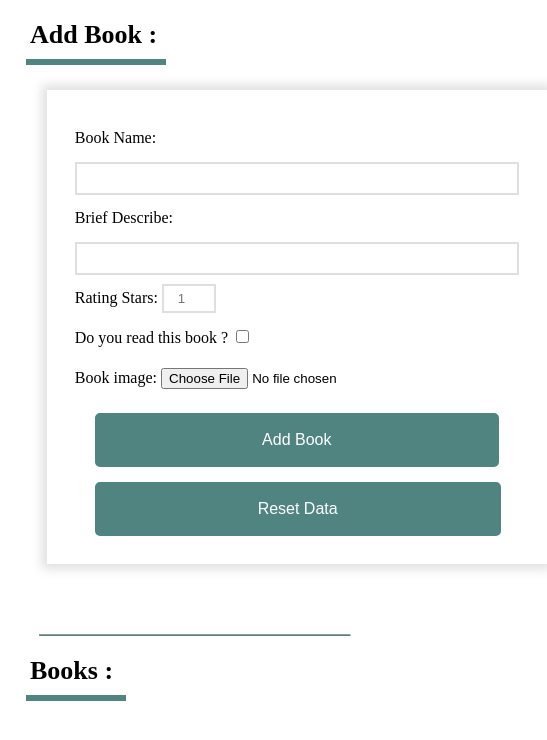
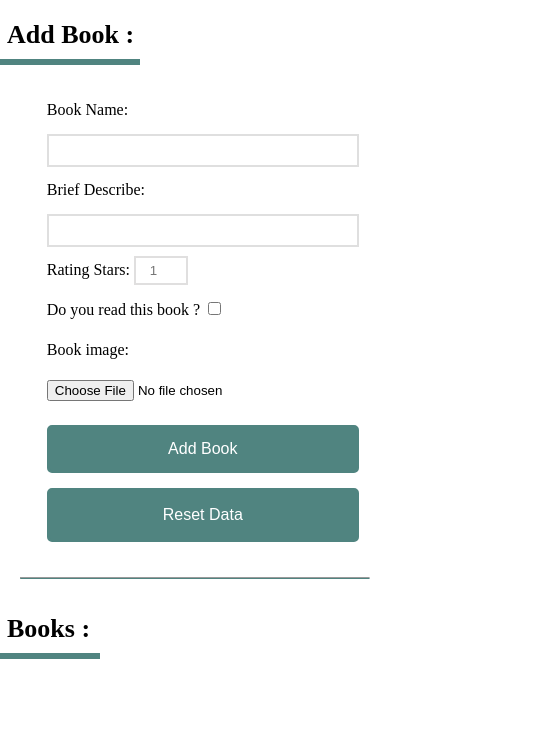
Before and after one commit to Shahd-Elsayed/Task6, a plain HTML site: page index.html in a window 390 px wide. Shown: the whole page, 547 px wide, since content can reach past the window. Drawn offline with nearby package versions, Linux system fonts and the light colour scheme.

Commit message:
edit responsive

```diff
--- a/style.css
+++ b/style.css
@@ -205,24 +205,28 @@ main{
 
 @media(max-width:768px){
     #addBook{
+        box-shadow: 0 0 ;
         position: static;
-        width: 500px;
+        width: 80%;
         font-size: 16px;
-        margin: 10px 12%;
+        margin: 5px 12%;
+        padding: 0px;
     }
     #resetbtn, button {
         font-size: 16px;
         margin: 15px 0px 0px 20px;
     }
     button{
-        padding: 15px 37%;
+        width: 100%;
+        padding: 12px 0%;
+        margin-left: 0;
     }
     #resetbtn{
         position: inherit;
-        padding: 15px 36%;
+        margin-left: 0;
     }
     .title{
-        margin: 20px 30px;
+        margin: 20px 7px;
         text-align: start;
         font-size: 26px;
     }
@@ -246,7 +250,7 @@ main{
     }
     #del{
         margin-top: 15px;
-        margin-left: 5%;
+        margin-left: 0%;
         margin-bottom: 15px;
         padding: 15px 100px;
     }
@@ -256,5 +260,11 @@ main{
         padding: 0px;
         margin: 10px;
     }
+    .hr1{
+        margin: 35px 20px;
+    }
+    .hr2{
+        margin-left:0px;
+    }
 }
 /* END RESPONSIVE */
```
